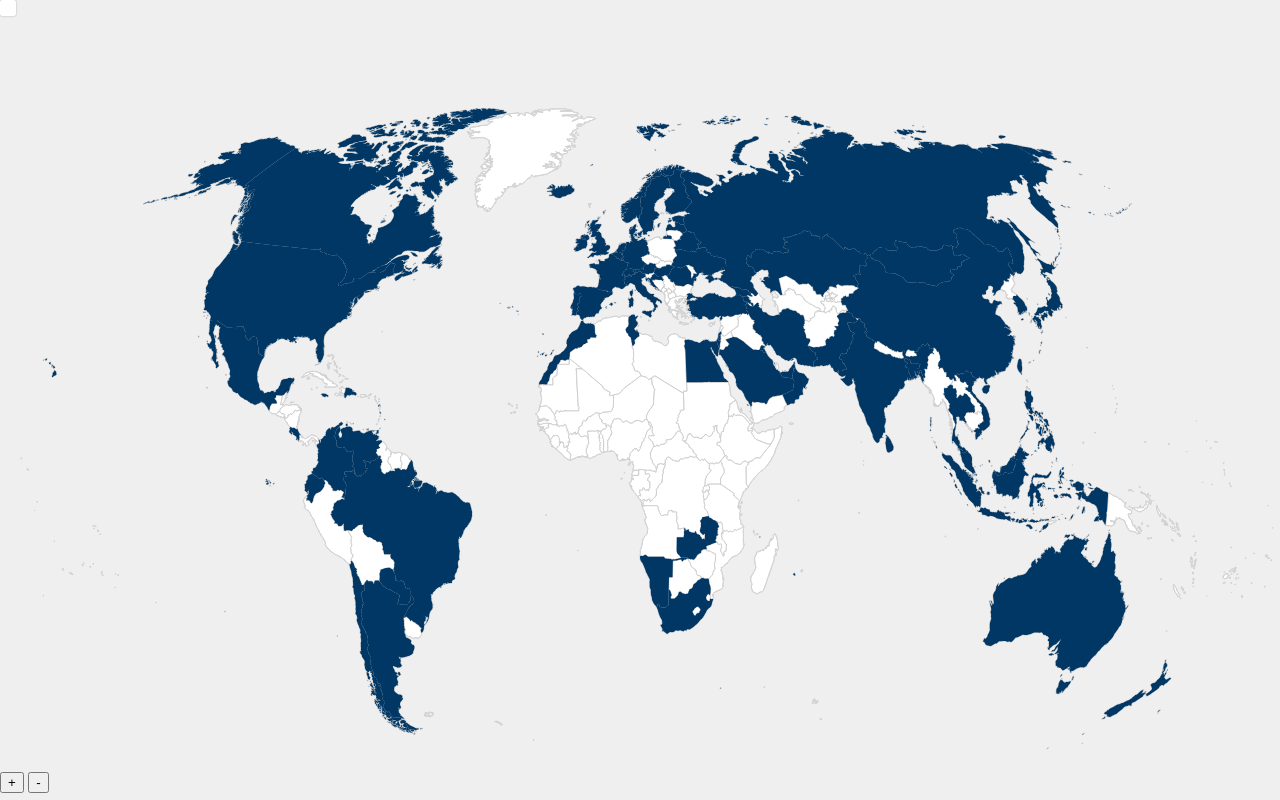
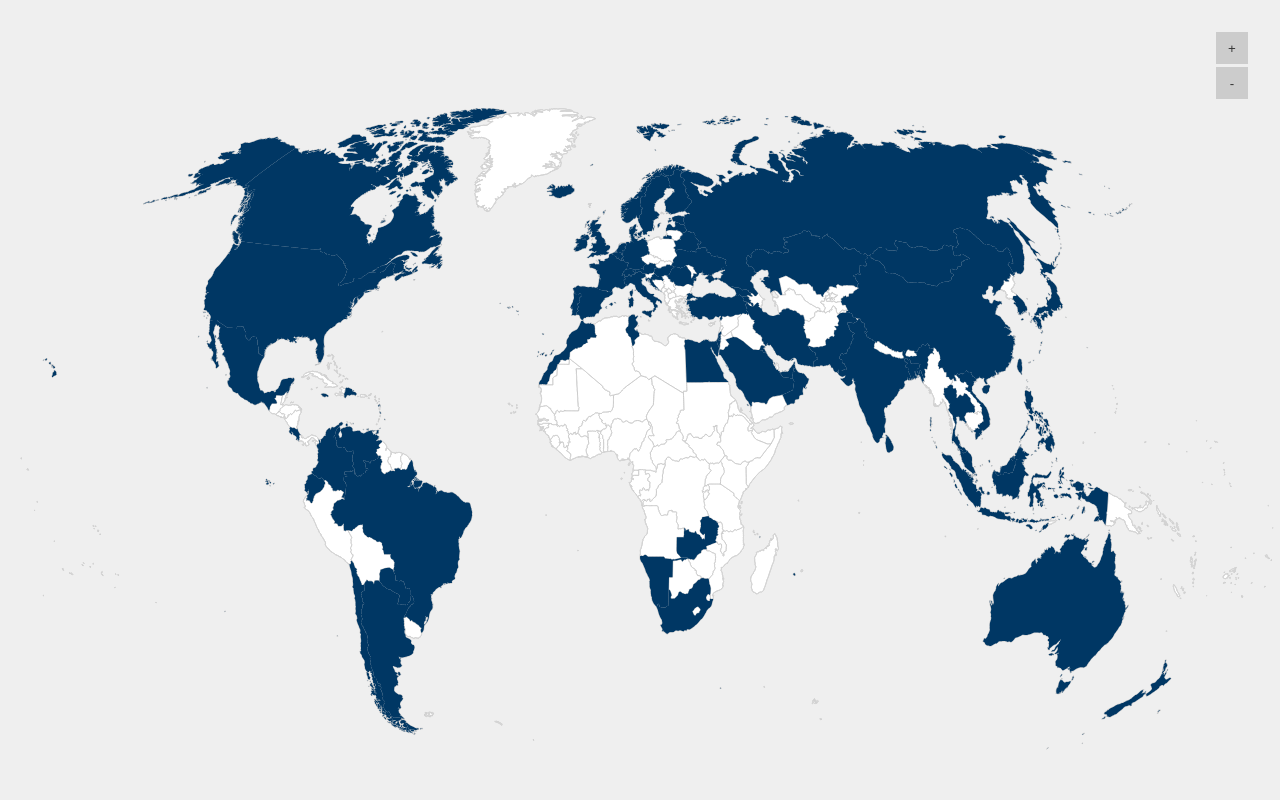
Before and after one commit to wearethoughtfox/worldskills-map, a plain HTML site: page index.html in a window 1280 px wide. Drawn offline with Linux system fonts and the light colour scheme.

Commit message:
Testing tooltip hiding

```diff
--- a/index.html
+++ b/index.html
@@ -81,6 +81,50 @@ div.tooltip a {
   text-transform: uppercase;
 }
 
+.map-buttons {
+  position: absolute;
+  left: 0.5rem;
+  bottom: 3rem;
+}
+
+@media screen and (min-width: 49em) {
+  .map-buttons {
+    position: absolute;
+    right: 2rem;
+    top: 2rem;
+    left: auto;
+    bottom: auto;
+  }
+}
+
+.zoom-buttons {
+  background-color: #cccccc;
+  border: 0 none;
+  color: #333333;
+  display: block;
+  height: 2rem;
+  margin-bottom: 0.2rem;
+  width: 2rem;
+}
+
+.zoom-buttons:hover {
+  background-color: #C5C5C5;
+  color: #fff;
+  cursor: pointer;
+  cursor: hand;
+}
+
+.hidden {
+    position: absolute;
+    width: 1px;
+    height: 1px;
+    padding: 0;
+    margin: -1px;
+    overflow: hidden;
+    clip: rect(0,0,0,0);
+    border: 0;
+}
+
 </style>
 
 </head>
@@ -91,8 +135,10 @@ div.tooltip a {
   <p>Loading...</p>
 </section>
 
-<button id="zoom_in">+</button>
-<button id="zoom_out">-</button>
+<div class="map-buttons">
+  <button class="zoom-buttons" id="zoom_in">+</button>
+  <button class="zoom-buttons" id="zoom_out">-</button>
+</div>
 
 <script src="javascripts/d3.min.js"></script>
 <script src="javascripts/d3-geo-projection.min.js"></script>
--- a/members-map.js
+++ b/members-map.js
@@ -137,9 +137,11 @@ function draw(topo, activeCountries, coastline) {
               .classed("hidden", false)
               .attr("style", "left:"+(mouse[0]+offsetL)+"px;top:"+(mouse[1]+offsetT)+"px")
               .html('<a href="'+ d.url + '">' + d.name + '</a>');
+              console.log("over");
           })
           .on("mouseout",  function(d,i) {
             tooltip.classed("hidden", true);
+            console.log("off");
           });
 
     //when you click on a country go to the member page
```
